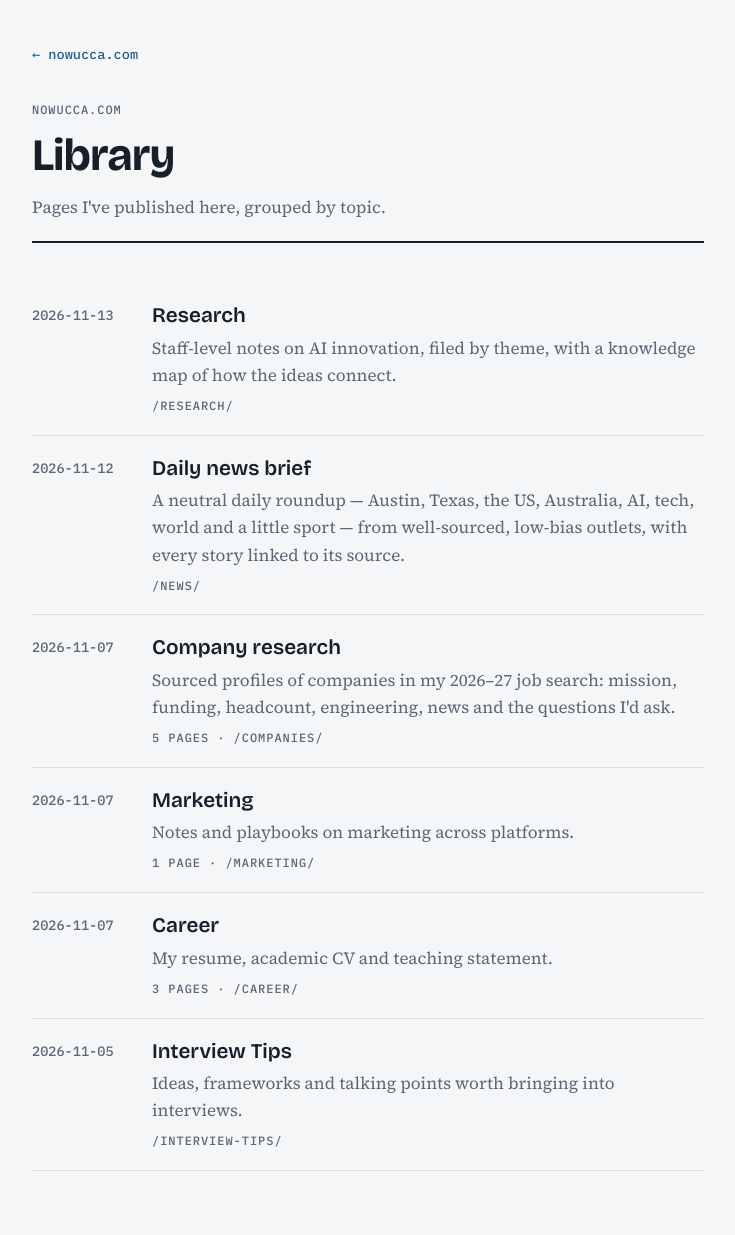
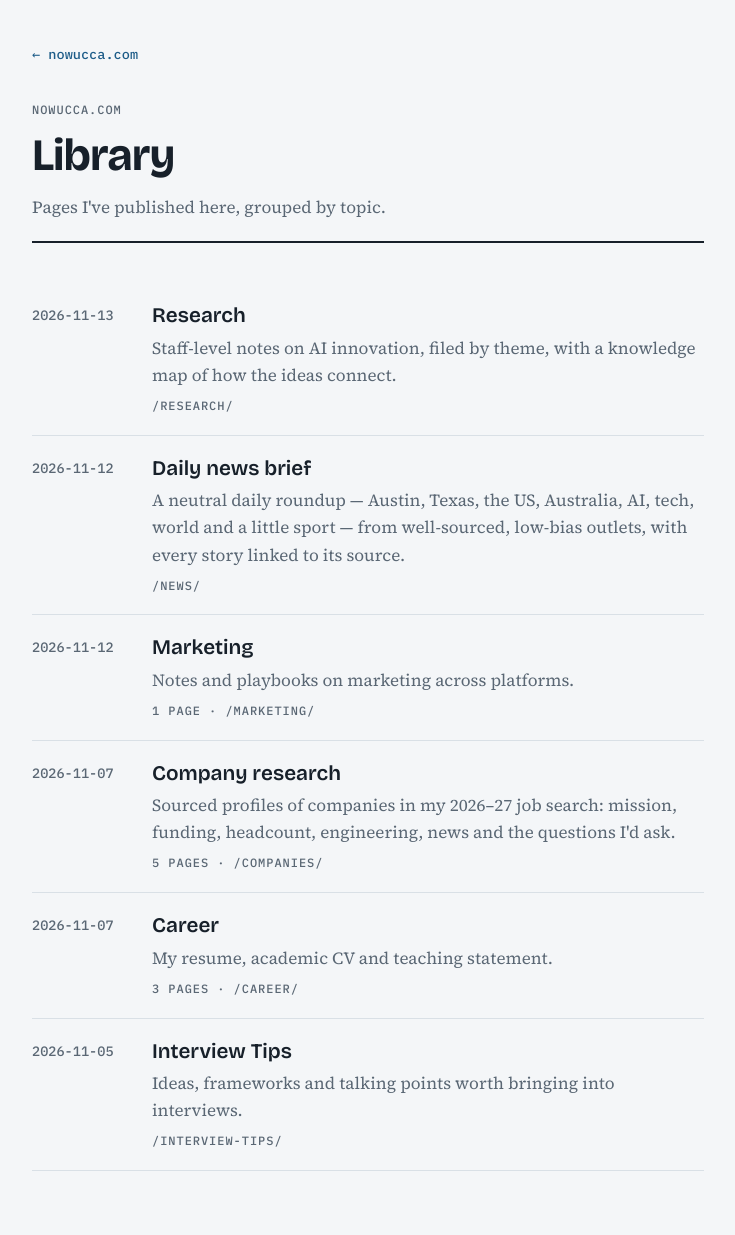
Before and after one commit to nowucca/nowucca.github.io, a Jekyll site: the page library/index.html, which Jekyll copies as it is, in a window 1280 px wide. Shown: the whole page, without its empty margins (272-1007 px from the left). Built offline with Jekyll 4.4.1, drawn with Linux system fonts in a browser that asks for light colours.

Commit message:
Marketing: set ideas-index last-updated date to 2026-11-12
Co-Authored-By: Claude Opus 5.5 <noreply@anthropic.com>
Claude-Session: https://claude.ai/code/session_015RWePsRJAKf6WzJggJKmxY

```diff
--- a/_library.json
+++ b/_library.json
@@ -88,7 +88,7 @@
           "slug": "ideas-index",
           "title": "Marketing Ideas Index",
           "summary": "Content ideas, hook formulas, platform playbook, repurposing, growth and measurement, with every hook built on curiosity, tension and emotion.",
-          "date": "2026-11-07",
+          "date": "2026-11-12",
           "tags": [
             "marketing",
             "storytelling",
--- a/library/index.html
+++ b/library/index.html
@@ -24,13 +24,13 @@
   <span class="date">2026-11-12</span>
   <span class="text"><span class="title">Daily news brief</span><span class="one">A neutral daily roundup — Austin, Texas, the US, Australia, AI, tech, world and a little sport — from well-sourced, low-bias outlets, with every story linked to its source.</span><span class="label">/news/</span></span>
 </a></li>
+<li><a class="row" href="/marketing/">
+  <span class="date">2026-11-12</span>
+  <span class="text"><span class="title">Marketing</span><span class="one">Notes and playbooks on marketing across platforms.</span><span class="label">1 page · /marketing/</span></span>
+</a></li>
 <li><a class="row" href="/companies/">
   <span class="date">2026-11-07</span>
   <span class="text"><span class="title">Company research</span><span class="one">Sourced profiles of companies in my 2026–27 job search: mission, funding, headcount, engineering, news and the questions I&#x27;d ask.</span><span class="label">5 pages · /companies/</span></span>
-</a></li>
-<li><a class="row" href="/marketing/">
-  <span class="date">2026-11-07</span>
-  <span class="text"><span class="title">Marketing</span><span class="one">Notes and playbooks on marketing across platforms.</span><span class="label">1 page · /marketing/</span></span>
 </a></li>
 <li><a class="row" href="/career/">
   <span class="date">2026-11-07</span>
--- a/marketing/index.html
+++ b/marketing/index.html
@@ -14,11 +14,11 @@
   <span class="label">nowucca.com · Marketing</span>
   <h1>Marketing</h1>
   <p class="lede">Notes and playbooks on marketing across platforms.</p>
-  <div class="meta label"><span>1 page</span><span>Updated 2026-11-07</span></div>
+  <div class="meta label"><span>1 page</span><span>Updated 2026-11-12</span></div>
 </header>
 <ol class="rows">
 <li><a class="row" href="/marketing/ideas-index/">
-  <span class="date">2026-11-07</span>
+  <span class="date">2026-11-12</span>
   <span class="text"><span class="title">Marketing Ideas Index</span><span class="one">Content ideas, hook formulas, platform playbook, repurposing, growth and measurement, with every hook built on curiosity, tension and emotion.</span><span class="tags"><span class="tag">marketing</span><span class="tag">storytelling</span><span class="tag">hooks</span></span></span>
 </a></li>
 </ol>
```
